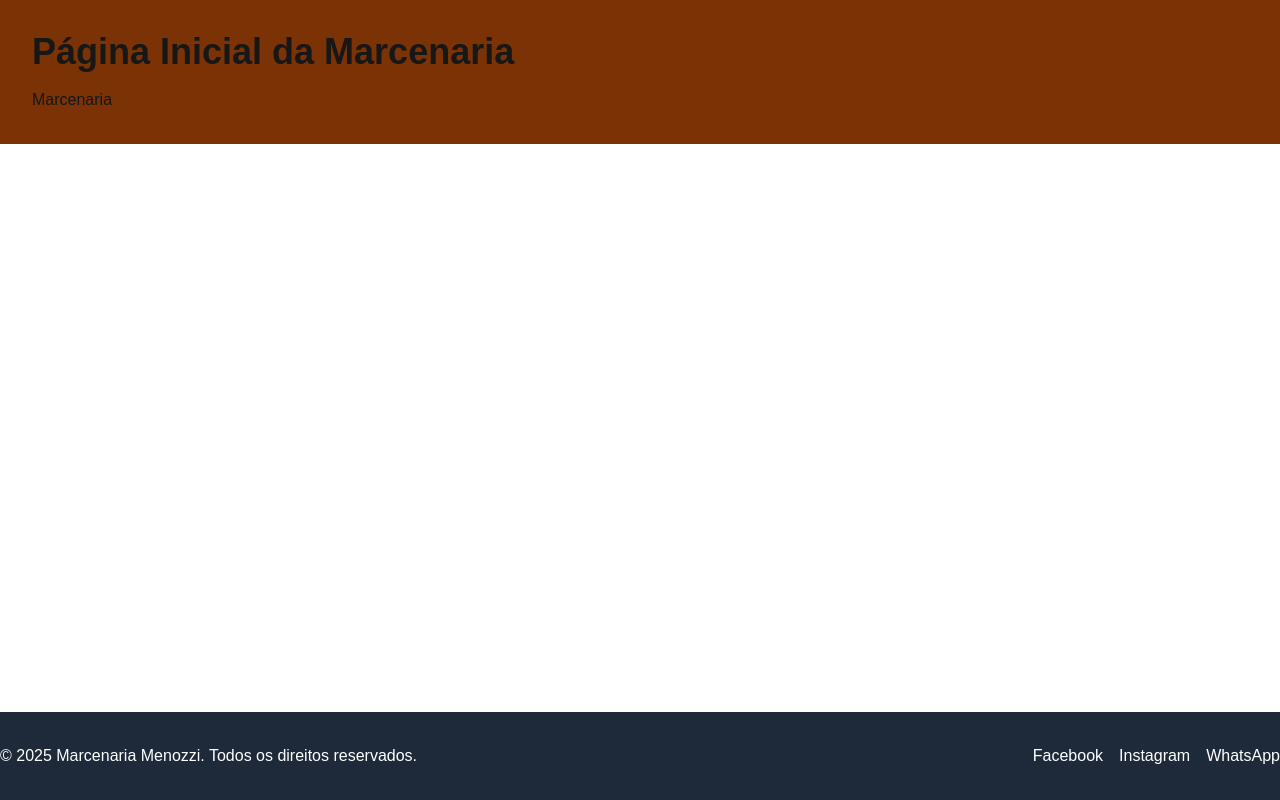
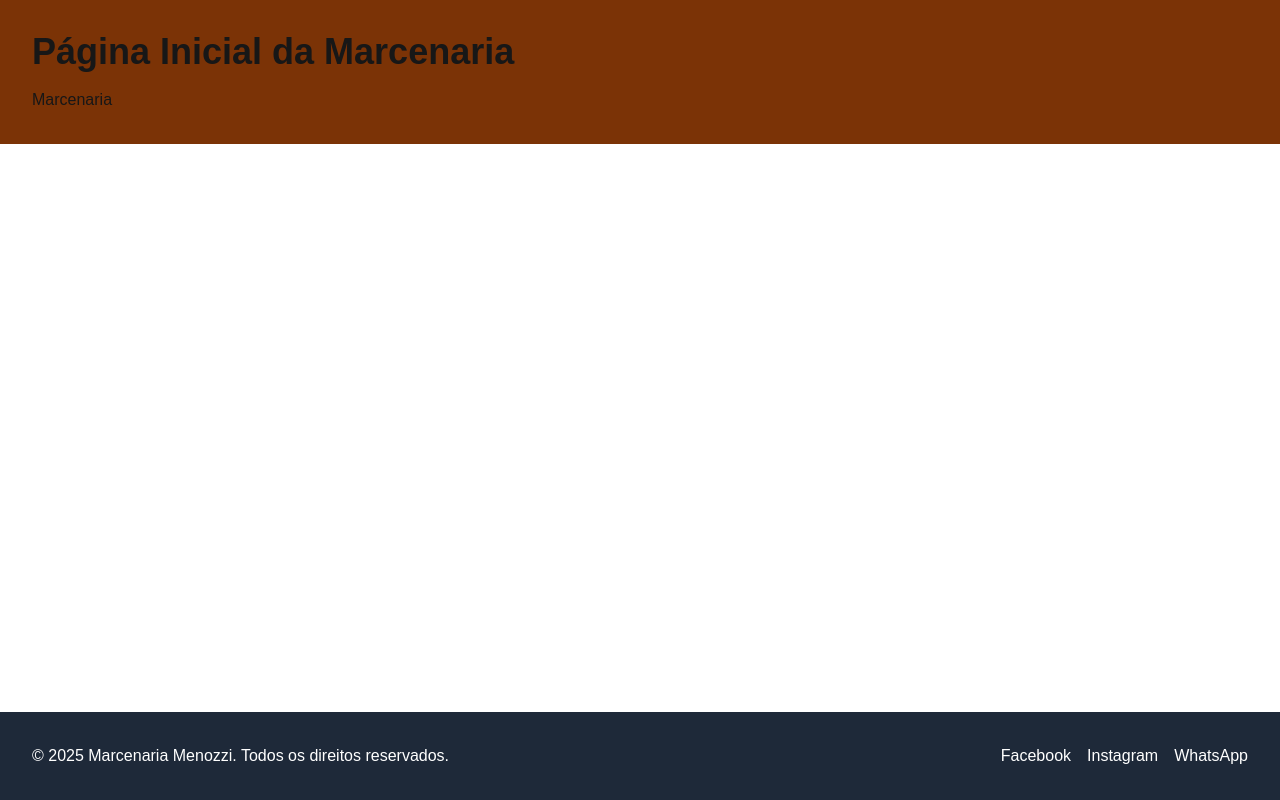
Before and after one commit to Renan-Bacheschi/projeto-marcenaria-next, a Next.js app: page / in a window 1280 px wide. Built offline with nearby package versions, Linux system fonts and the light colour scheme.

Commit message:
espaçamento total da tela, resta incluir dados na parte do meio

```diff
--- a/src/app/components/Footer.js
+++ b/src/app/components/Footer.js
@@ -7,7 +7,7 @@
         <footer className="bg-gray-800 text-white py-8">
 
 
-            <div className="container mx-auto flex justify-between items-center">
+            <div className="w-full px-8 flex justify-between items-center">
 
                 <div>
                     <p>&copy; {currentYear} Marcenaria Menozzi. Todos os direitos reservados.</p>
```
